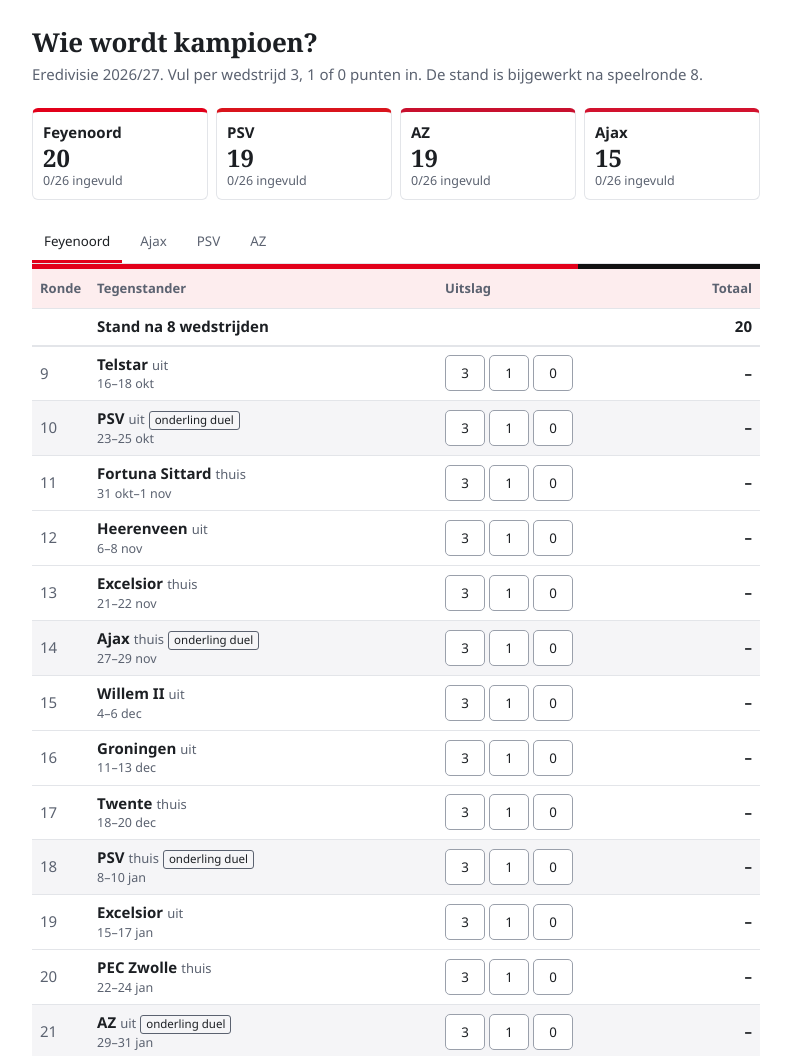
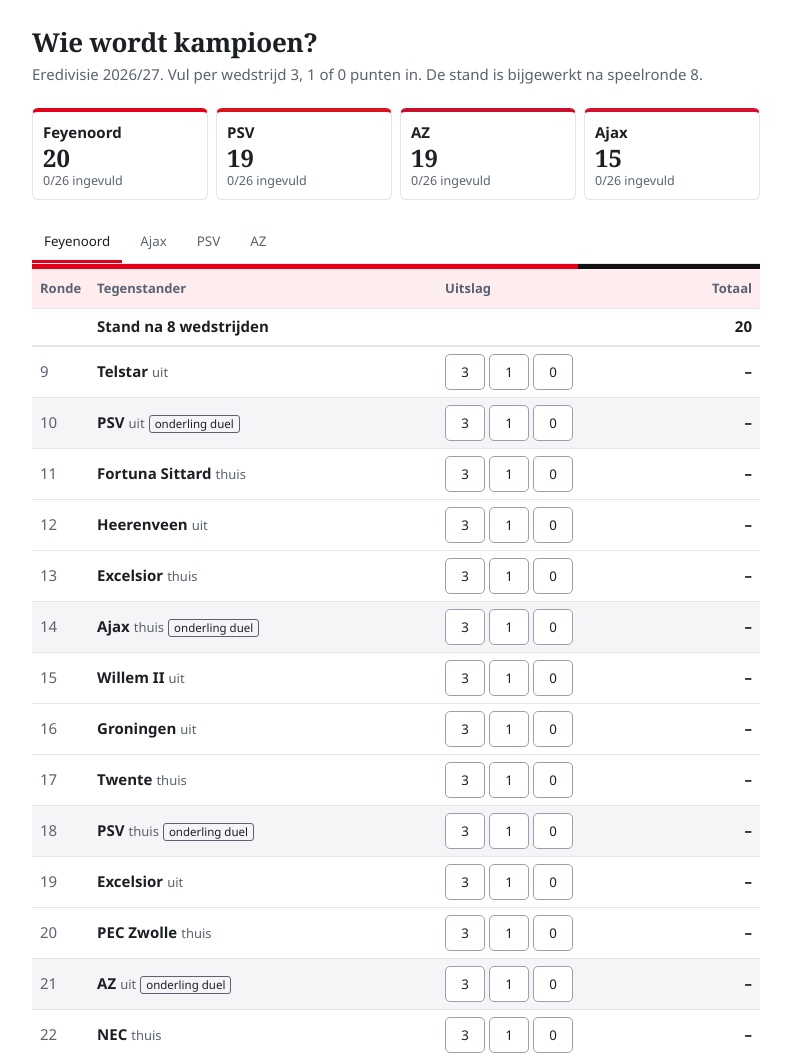
Before and after one commit to sjfb9yrfcd-design/eredivisie-26-27-voorspellingen-, a plain HTML site: page index.html in a window 1280 px wide. Shown: the top 1056 px of the page, without its empty margins (244-1035 px from the left). Drawn offline with Linux system fonts and the light colour scheme.

Commit message:
Update index.html

```diff
--- a/index.html
+++ b/index.html
@@ -28,7 +28,6 @@
 td,tbody th{padding:7px 8px;border-bottom:1px solid var(--line);vertical-align:middle;text-align:left}
 tbody th{font-size:15px;color:var(--ink);background:none}
 td.r{color:var(--mute);width:30px}
-th.o .dt{display:block;color:var(--mute);font-weight:400;font-size:12.5px}
 .wrap{overflow-x:auto}
 .sum>*,.foot>*{min-width:0}
 th.o{overflow-wrap:anywhere}
@@ -75,7 +74,6 @@
  PSV:{now:19,c:"#D9141C",c2:"#2b2f36",opp:"ADO:a,Feyenoord:h,Willem II:h,Cambuur:a,NEC:a,Go Ahead:h,AZ:a,Telstar:h,PEC Zwolle:h,Feyenoord:a,Fortuna Sittard:a,ADO:h,Willem II:a,Twente:h,Cambuur:h,Sparta:a,Utrecht:h,Telstar:a,Groningen:a,AZ:h,PEC Zwolle:a,Ajax:h,Go Ahead:a,Excelsior:h,NEC:h,Heerenveen:a"},
  AZ:{now:19,c:"#C8102E",c2:"#222222",opp:"Cambuur:a,Twente:h,Ajax:a,Groningen:h,Sparta:a,PEC Zwolle:a,PSV:h,NEC:h,Excelsior:a,Heerenveen:h,Go Ahead:a,Utrecht:h,Feyenoord:h,Groningen:a,Fortuna Sittard:h,NEC:a,Twente:a,Sparta:h,Excelsior:h,PSV:a,Willem II:a,Cambuur:h,Telstar:a,Ajax:h,PEC Zwolle:h,ADO:a"}
 };
-const DATES=["16–18 okt","23–25 okt","31 okt–1 nov","6–8 nov","21–22 nov","27–29 nov","4–6 dec","11–13 dec","18–20 dec","8–10 jan","15–17 jan","22–24 jan","29–31 jan","12–14 feb","19–21 feb","26–28 feb","5–7 mrt","12–14 mrt","19–21 mrt","3–4 apr","9–11 apr","23–25 apr","30 apr–2 mei","8–9 mei","16 mei","23 mei"];
 const NAMES=Object.keys(CLUBS), KEY="kampioen-2026-27";
 NAMES.forEach(n=>CLUBS[n].games=CLUBS[n].opp.split(",").map(s=>{const[o,h]=s.split(":");return{o,home:h==="h"}}));
 let S={};NAMES.forEach(n=>S[n]=Array(26).fill(null));
@@ -120,7 +118,7 @@
   const btns=[3,1,0].map(x=>{
    const on=v===x;
    return `<button type="button" data-i="${i}" data-v="${x}" aria-pressed="${on}" aria-label="${cur} ${g.home?"thuis tegen":"uit bij"} ${g.o}, ronde ${i+9}: ${pts(x)}">${on?'<span aria-hidden="true">✓ </span>':""}${x}</button>`}).join("");
-  h+=`<tr class="${duel?"duel":""}"><td class="r">${i+9}</td><th scope="row" class="o"><b>${g.o}</b><small>${g.home?"thuis":"uit"}</small>${duel?'<small class="tag">onderling duel</small>':""}<span class="dt">${DATES[i]}</span></th><td><div class="pick" role="group" aria-label="Uitslag ${cur} tegen ${g.o}, ronde ${i+9}">${btns}</div></td><td class="t">${v===null?'<span aria-hidden="true">–</span><span class="sr">nog niet ingevuld</span>':run}</td></tr>`;
+  h+=`<tr class="${duel?"duel":""}"><td class="r">${i+9}</td><th scope="row" class="o"><b>${g.o}</b><small>${g.home?"thuis":"uit"}</small>${duel?'<small class="tag">onderling duel</small>':""}</th><td><div class="pick" role="group" aria-label="Uitslag ${cur} tegen ${g.o}, ronde ${i+9}">${btns}</div></td><td class="t">${v===null?'<span aria-hidden="true">–</span><span class="sr">nog niet ingevuld</span>':run}</td></tr>`;
  });
  document.getElementById("rows").innerHTML=h;
  document.getElementById("cnt").textContent=`${filled(cur)} van 26 wedstrijden ingevuld. Maximaal haalbaar: ${CLUBS[cur].now+78} punten.`;
```
